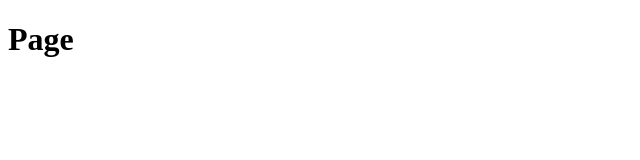
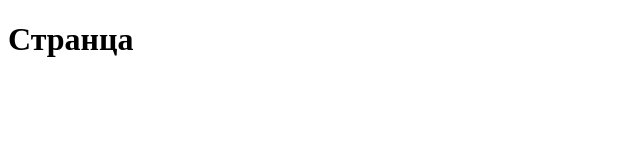
Before and after one commit to alexl81/wserver, a plain HTML site: page page.html in a window 1280 px wide. Shown: the whole page, without its empty margins (0-640 px from the left). Drawn offline with Linux system fonts and the light colour scheme.

```diff
--- a/page.html
+++ b/page.html
@@ -3,7 +3,7 @@
 <head>
 </head>
 <body>
-	<h1>Page</h1>
+	<h1>Странца</h1>
 </body>
 
 </html>
```
Also changed, not shown: index.htm (renamed from index.html).
